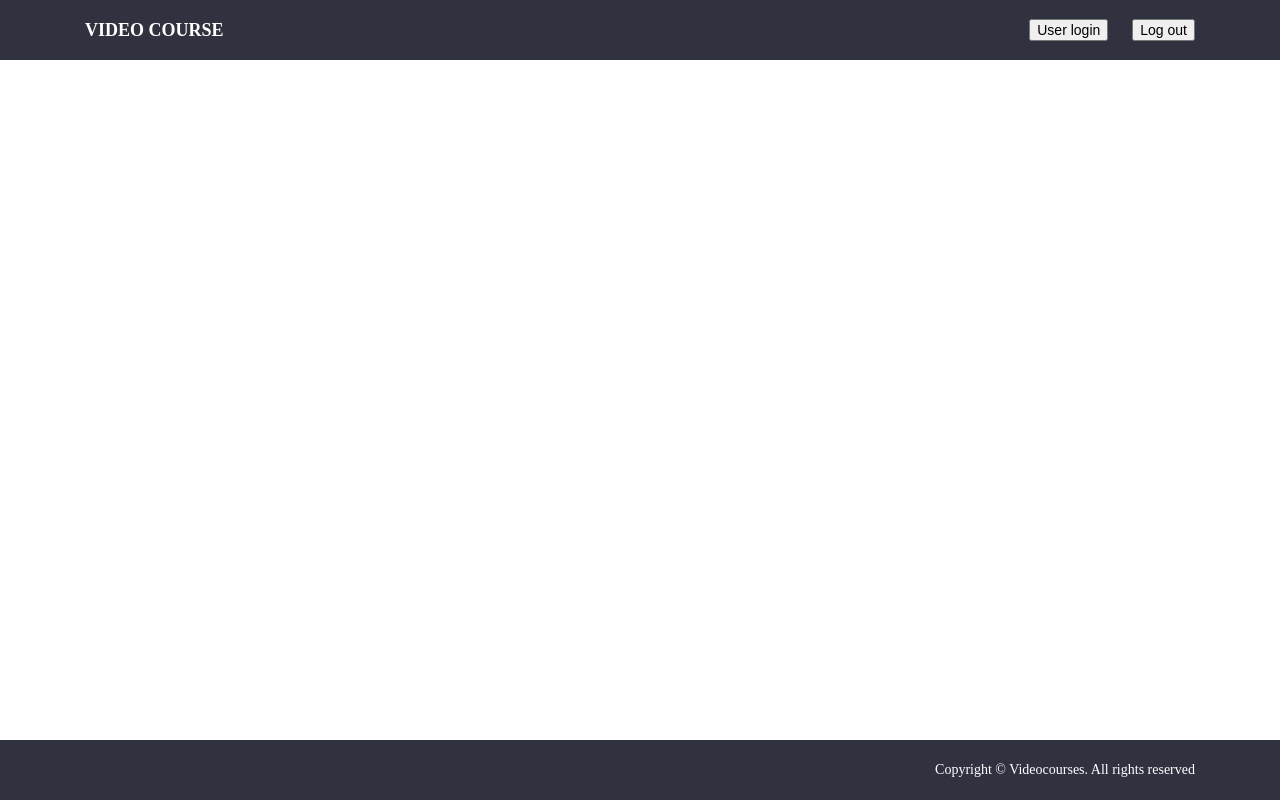
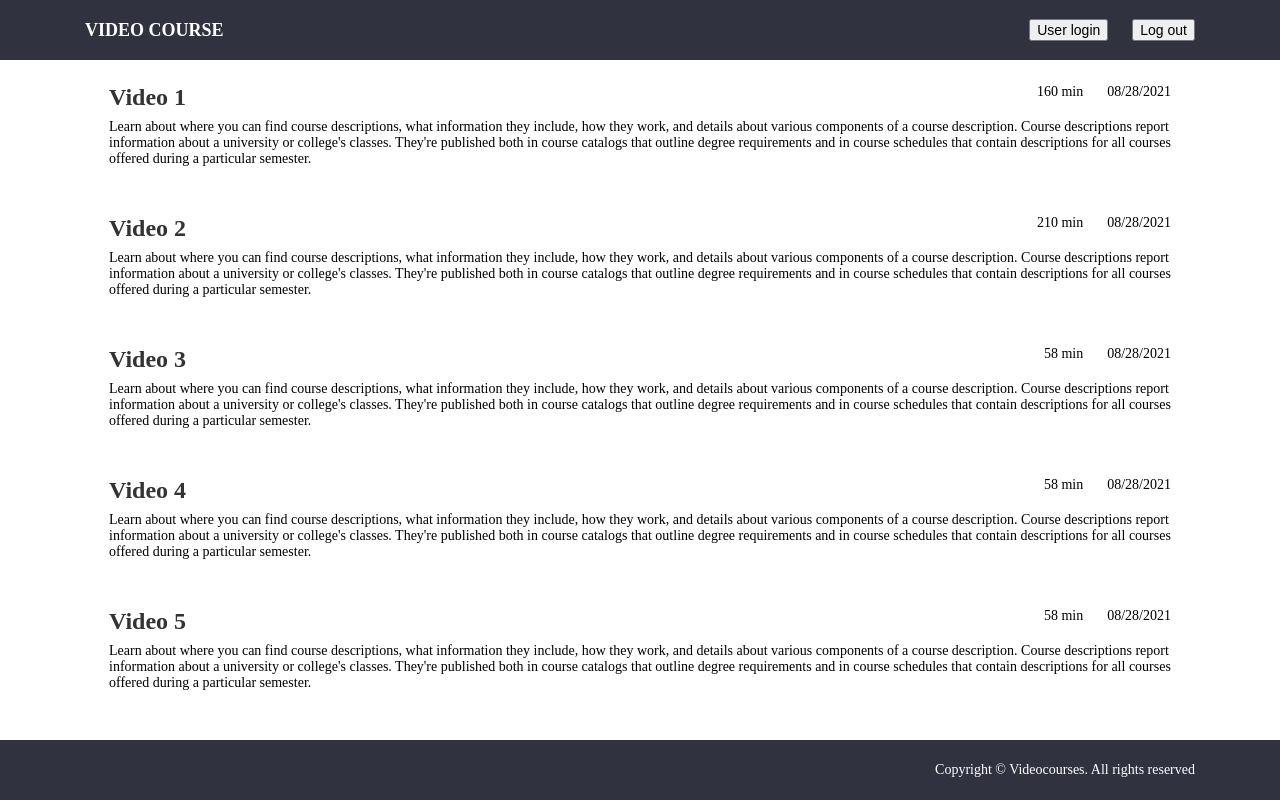
Before and after one commit to V1kk195/angular-project, an Angular app: page / in a window 1280 px wide. Built offline with nearby package versions, Linux system fonts and the light colour scheme.

Commit message:
add mock data and courses list

```diff
--- a/src/app/core/header/header.component.html
+++ b/src/app/core/header/header.component.html
@@ -1,5 +1,5 @@
 <header class="container">
-    <span class="logo">video course</span>
+    <h1 class="logo">video course</h1>
 
     <div class="buttons">
         <button>User login</button>
--- a/src/app/courses-page/course/course.component.html
+++ b/src/app/courses-page/course/course.component.html
@@ -1 +1,12 @@
-<p>course works!</p>
+<div class="container">
+    <div class="info">
+        <h2>{{ course?.title }}</h2>
+
+        <div>
+            <span>{{ course?.duration }} min</span>
+            <span>{{ course?.creationDate }}</span>
+        </div>
+    </div>
+
+    <p>{{ course?.description }}</p>
+</div>
--- a/src/app/courses-page/course/course.component.scss
+++ b/src/app/courses-page/course/course.component.scss
@@ -0,0 +1,19 @@
+.container {
+    padding: 24px;
+
+    h2 {
+        font-size: 24px;
+        color: #333333;
+        font-weight: 600;
+        margin-bottom: 8px;
+    }
+
+    .info {
+        display: flex;
+        justify-content: space-between;
+
+        span {
+            margin-left: 24px;
+        }
+    }
+}
--- a/src/app/courses-page/courses-list/courses-list.component.html
+++ b/src/app/courses-page/courses-list/courses-list.component.html
@@ -1 +1,5 @@
-<p>courses-list works!</p>
+<ul class="container">
+    <li *ngFor="let course of courses">
+        <app-course [course]="course"></app-course>
+    </li>
+</ul>
--- a/src/app/courses-page/courses-list/courses-list.component.scss
+++ b/src/app/courses-page/courses-list/courses-list.component.scss
@@ -0,0 +1,5 @@
+.container {
+    list-style: none;
+    padding: 0;
+    margin: 0;
+}
--- a/src/app/courses-page/courses-page.component.html
+++ b/src/app/courses-page/courses-page.component.html
@@ -1,3 +1,5 @@
 <app-header></app-header>
-<main></main>
+<main>
+    <app-courses-list></app-courses-list>
+</main>
 <app-footer></app-footer>
--- a/src/app/courses-page/courses-page.component.scss
+++ b/src/app/courses-page/courses-page.component.scss
@@ -0,0 +1,4 @@
+main {
+    max-width: 1110px;
+    margin: 0 auto;
+}
--- a/src/styles.scss
+++ b/src/styles.scss
@@ -6,4 +6,10 @@
     * {
         font-size: 14px;
     }
+
+    h1,
+    h2,
+    p {
+        margin: 0;
+    }
 }
```
Also changed, not shown: src/app/courses-page/course/course.component.ts (+5 -2 lines).
